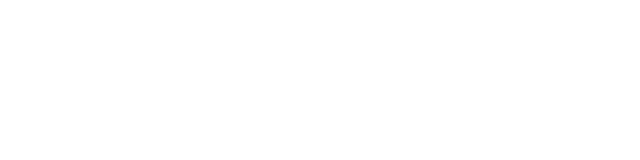
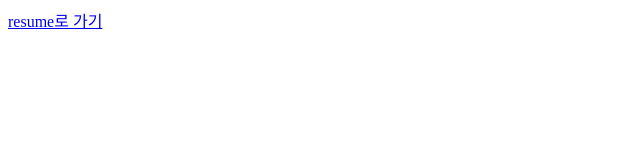
Before and after one commit to Jihyun85/hyun-portfolio-react, a React (Create React App) app: page / in a window 1280 px wide. Shown: the top 160 px of the page, without its empty margins (0-640 px from the left). Built offline with nearby package versions, Linux system fonts and the light colour scheme.

Commit message:
✨ Route 연결(home, resume, work)

```diff
--- a/src/App.js
+++ b/src/App.js
@@ -1,5 +1,7 @@
-function App() {
-  return <div></div>;
-}
+import Router from "./Router";
+
+const App = () => {
+  return <Router></Router>;
+};
 
 export default App;
--- /dev/null
+++ b/src/Router.js
@@ -0,0 +1,16 @@
+import React from "react";
+import { BrowserRouter, Switch, Route, Redirect } from "react-router-dom";
+import Home from "./pages/Home";
+import Resume from "./pages/Resume";
+import Work from "./pages/Work";
+
+export default () => (
+  <BrowserRouter>
+    <Switch>
+      <Route exact path="/" component={Home} />
+      <Route path="/resume" component={Resume} />
+      <Route path="/works/:id" component={Work} />
+      <Redirect from="*" to="/" />
+    </Switch>
+  </BrowserRouter>
+);
--- /dev/null
+++ b/src/pages/Home.js
@@ -0,0 +1,10 @@
+import React from "react";
+import { Link } from "react-router-dom";
+
+const Home = () => (
+  <>
+    <Link to="/resume">resume로 가기</Link>
+  </>
+);
+
+export default Home;
--- /dev/null
+++ b/src/pages/Resume.js
@@ -0,0 +1,5 @@
+import React from "react";
+
+const Resume = () => <>resume</>;
+
+export default Resume;
--- /dev/null
+++ b/src/pages/Work.js
@@ -0,0 +1,5 @@
+import React from "react";
+
+const Work = () => <>work</>;
+
+export default Work;
```
